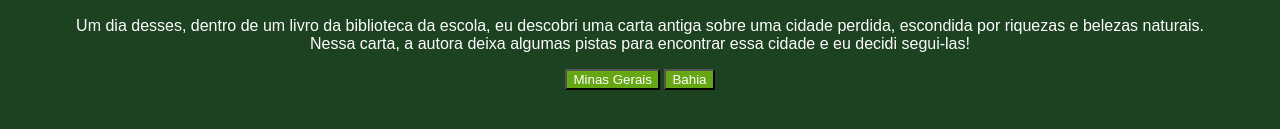
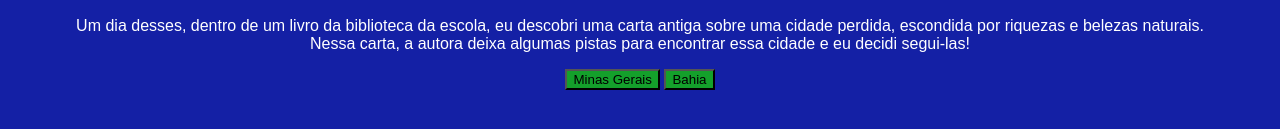
Before and after one commit to mouramilly/criando-uma-aventura, a plain HTML site: page index.html in a window 1280 px wide. Shown: the part 457-586 px from the top of the page. Drawn offline with Linux system fonts and the light colour scheme; files whose address does not match are found by name; a web font is replaced by a local one.

Commit message:
Update style.css

```diff
--- a/style.css
+++ b/style.css
@@ -1,5 +1,5 @@
 body {
-    background-color: #1D4221;
+    background-color: #1420a5;
     color: white;
     font-family: "Bai Jamjuree", sans-serif;
     display: flex;
@@ -10,8 +10,8 @@ body {
 }
 
 button {
-    background-color: #64A712;
-    color: white;
+    background-color: #14a02b;
+    color: rgb(0, 0, 0);
     font-family: "Bai Jamjuree", sans-serif;
 }
 
```
